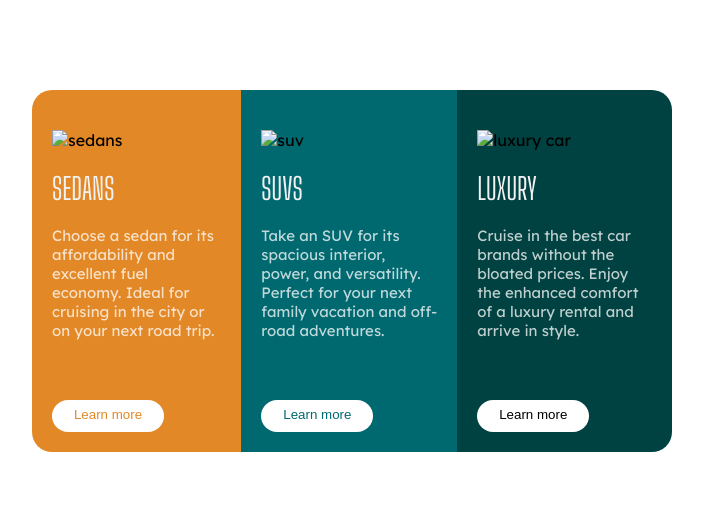
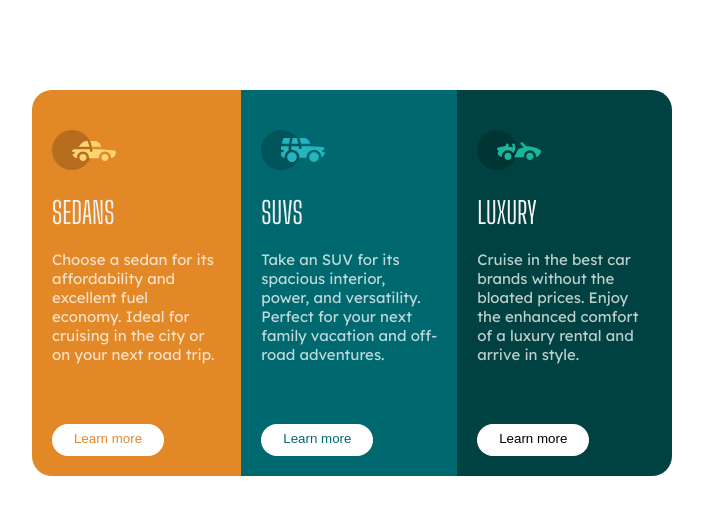
Before and after one commit to rajmohanvirat/3-card-preview, a plain HTML site: page index.html in a window 1280 px wide. Shown: the whole page, without its empty margins (288-991 px from the left). Drawn offline with Linux system fonts and the light colour scheme.

Commit message:
add images

```diff
--- a/index.html
+++ b/index.html
@@ -21,14 +21,14 @@
   <body>
     <article class="cards">
       <div class="sedan">
-        <img src="/3-column-preview-card-component-main/images/icon-sedans.svg" alt="sedans" class="car1">
+        <img src="./images/icon-sedans.svg" alt="sedans" class="car1">
         <h1> Sedans</h1>
         <p>Choose a sedan for its affordability and excellent fuel economy. Ideal for cruising in the city
           or on your next road trip.</p>
           <button class="car-button1">Learn more</button>
       </div>
       <div class="suv">
-        <img src="/3-column-preview-card-component-main/images/icon-suvs.svg" alt="suv" class="car2">
+        <img src="./images/icon-suvs.svg" alt="suv" class="car2">
         <h1>SUVs</h1>
         <p>Take an SUV for its spacious interior, power, and versatility. Perfect for your next family vacation
           and off-road adventures.
@@ -36,7 +36,7 @@
         <button class="car-button2">Learn more</button>
       </div>
       <div class="luxury">
-        <img src="/3-column-preview-card-component-main/images/icon-luxury.svg" alt="luxury car" class="car3">
+        <img src="./images/icon-luxury.svg" alt="luxury car" class="car3">
       <h1>Luxury</h1>
       <p>Cruise in the best car brands without the bloated prices. Enjoy the enhanced comfort of a luxury
         rental and arrive in style.</p>
```
